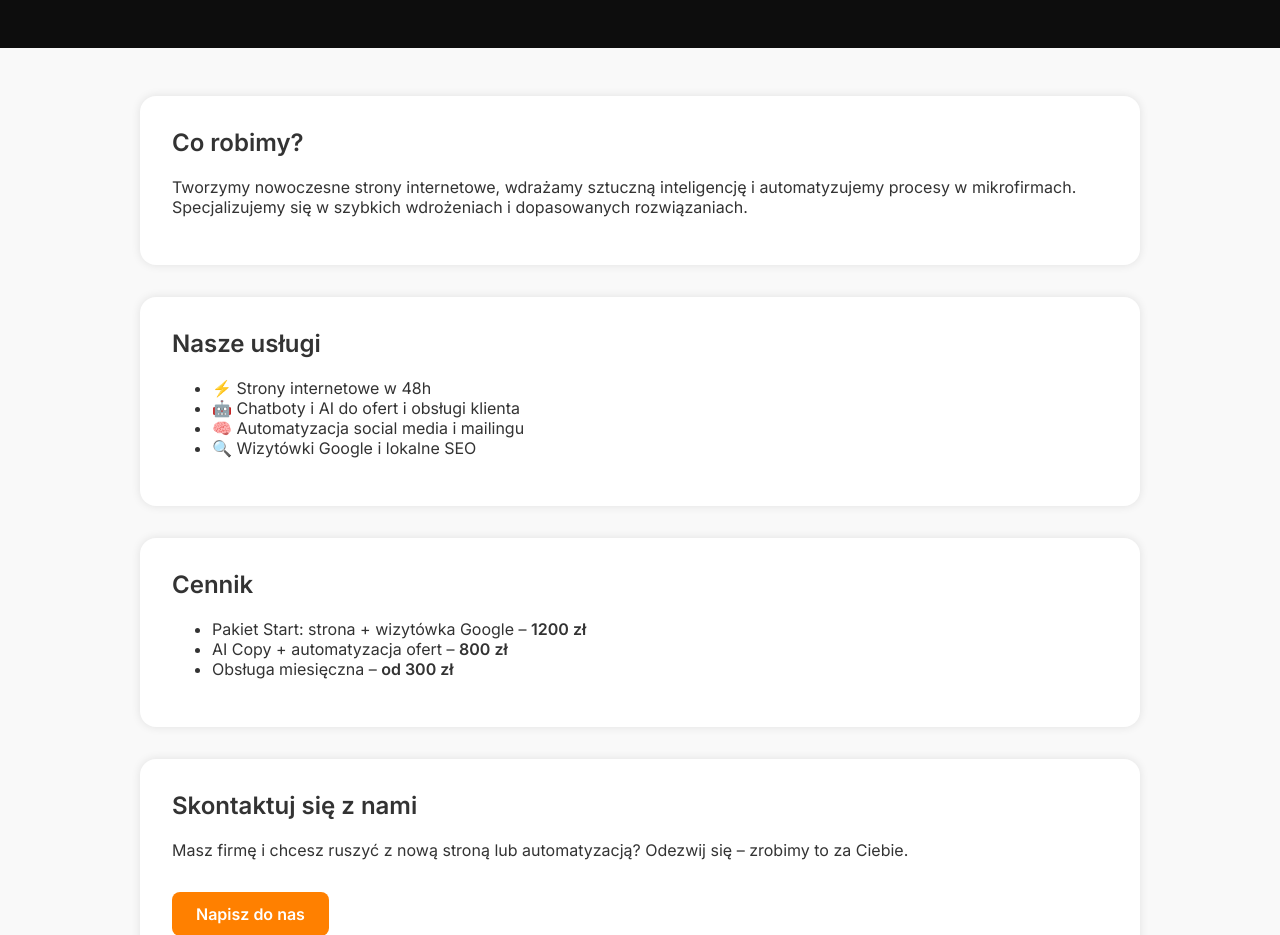
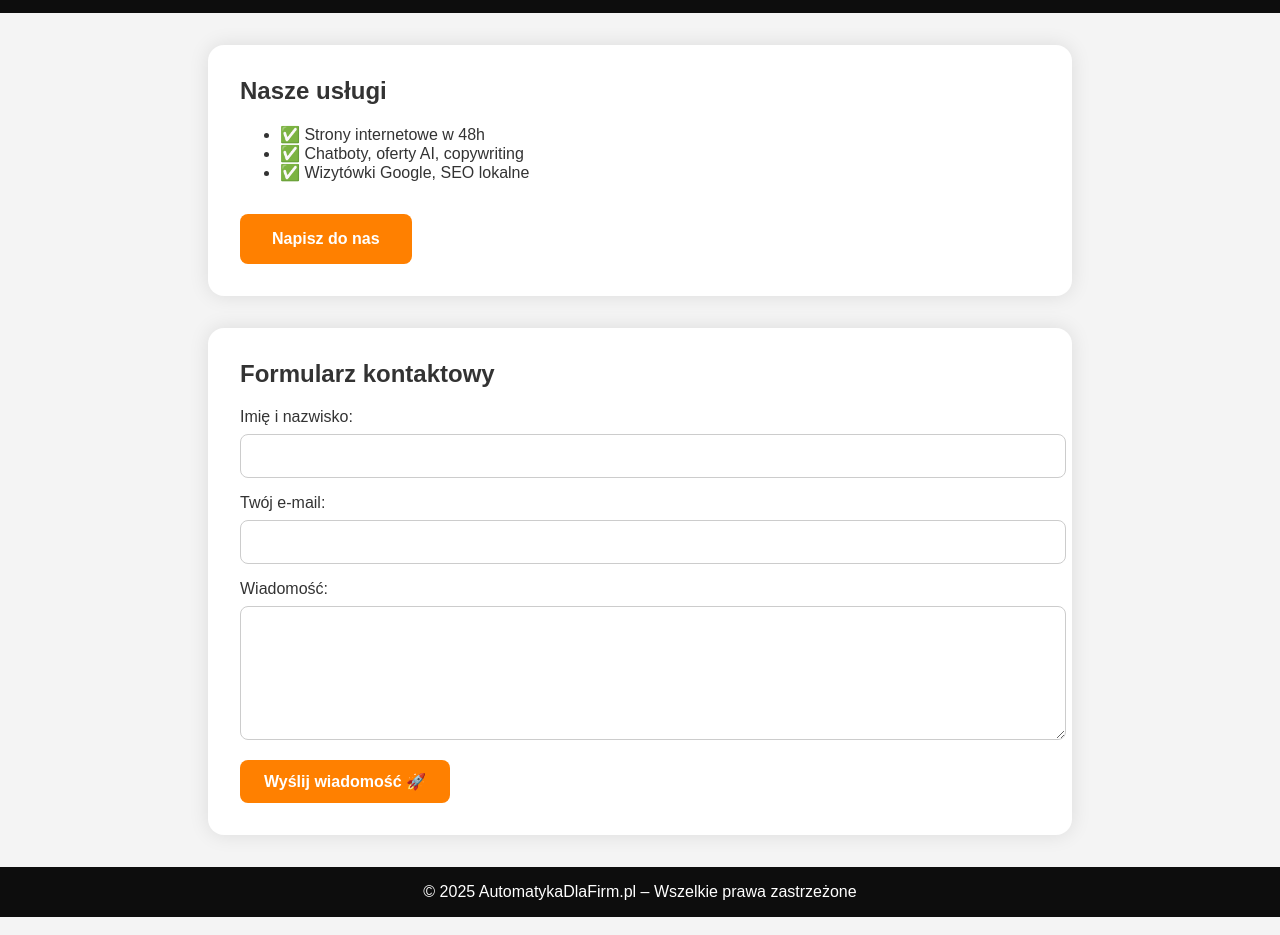
Before and after one commit to Rafson2137/214, a plain HTML site: page index.html in a window 1280 px wide. Shown: the part 143-1078 px from the top of the page. Drawn offline with Linux system fonts and the light colour scheme.

Commit message:
Update index.html

```diff
--- a/index.html
+++ b/index.html
@@ -3,73 +3,53 @@
 <head>
   <meta charset="UTF-8">
   <meta name="viewport" content="width=device-width, initial-scale=1.0">
-  <title>AutomatykaDlaFirm.pl – Nowoczesne Rozwiązania dla Twojego Biznesu</title>
-  <link href="https://fonts.googleapis.com/css2?family=Inter:wght@400;600&display=swap" rel="stylesheet">
+  <title>AutomatykaDlaFirm.pl</title>
   <style>
     body {
+      font-family: 'Arial', sans-serif;
       margin: 0;
-      font-family: 'Inter', sans-serif;
-      background-color: #f9f9f9;
+      padding: 0;
+      background: #f4f4f4;
       color: #333;
     }
     header {
-      background-color: #0d0d0d;
+      background: #0d0d0d;
       color: white;
       padding: 2rem;
       text-align: center;
     }
-    h1 {
-      font-size: 2.5rem;
-      margin-bottom: 0.5rem;
+    .section {
+      max-width: 800px;
+      margin: 2rem auto;
+      background: white;
+      padding: 2rem;
+      border-radius: 1rem;
+      box-shadow: 0 0 20px rgba(0,0,0,0.1);
     }
-    p.subtitle {
-      font-size: 1.2rem;
+    h1, h2 {
       margin-top: 0;
-    }
-    .section {
-      padding: 3rem 1rem;
-      max-width: 1000px;
-      margin: auto;
-    }
-    .card {
-      background-color: white;
-      padding: 2rem;
-      margin-bottom: 2rem;
-      border-radius: 1rem;
-      box-shadow: 0 0 10px rgba(0,0,0,0.1);
-    }
-    .card h2 {
-      margin-top: 0;
-    }
-    footer {
-      background-color: #0d0d0d;
-      color: white;
-      text-align: center;
-      padding: 1rem;
     }
     .cta {
       display: inline-block;
+      background: #ff8000;
+      color: white;
+      padding: 1rem 2rem;
       margin-top: 1rem;
-      padding: 0.75rem 1.5rem;
-      background-color: #ff8000;
-      color: white;
+      border: none;
       border-radius: 0.5rem;
+      font-weight: bold;
       text-decoration: none;
-      font-weight: 600;
+    }
+    form label {
+      display: block;
+      margin: 1rem 0 0.5rem;
     }
     form input, form textarea {
       width: 100%;
       padding: 0.75rem;
-      margin-top: 0.5rem;
       border: 1px solid #ccc;
       border-radius: 0.5rem;
       font-size: 1rem;
-      box-sizing: border-box;
-    }
-    form label {
-      font-weight: 600;
-      margin-top: 1rem;
-      display: block;
     }
     form button {
       margin-top: 1rem;
@@ -83,69 +63,53 @@
       cursor: pointer;
     }
     form button:hover {
-      background-color: #e67000;
+      background-color: #e76f00;
+    }
+    footer {
+      text-align: center;
+      padding: 1rem;
+      background: #0d0d0d;
+      color: white;
+      margin-top: 2rem;
     }
   </style>
 </head>
 <body>
+
   <header>
     <h1>AutomatykaDlaFirm.pl</h1>
-    <p class="subtitle">Strony WWW, AI i automatyzacje dla małych firm – szybko, prosto i skutecznie</p>
+    <p>Tworzymy strony, automaty i AI dla małych firm</p>
   </header>
 
-  <section class="section">
-    <div class="card">
-      <h2>Co robimy?</h2>
-      <p>Tworzymy nowoczesne strony internetowe, wdrażamy sztuczną inteligencję i automatyzujemy procesy w mikrofirmach. Specjalizujemy się w szybkich wdrożeniach i dopasowanych rozwiązaniach.</p>
-    </div>
-
-    <div class="card">
+  <div class="section">
     <h2>Nasze usługi</h2>
     <ul>
-        <li>⚡ Strony internetowe w 48h</li>
-        <li>🤖 Chatboty i AI do ofert i obsługi klienta</li>
-        <li>🧠 Automatyzacja social media i mailingu</li>
-        <li>🔍 Wizytówki Google i lokalne SEO</li>
+      <li>✅ Strony internetowe w 48h</li>
+      <li>✅ Chatboty, oferty AI, copywriting</li>
+      <li>✅ Wizytówki Google, SEO lokalne</li>
     </ul>
-    </div>
-
-    <div class="card">
-      <h2>Cennik</h2>
-      <ul>
-        <li>Pakiet Start: strona + wizytówka Google – <strong>1200 zł</strong></li>
-        <li>AI Copy + automatyzacja ofert – <strong>800 zł</strong></li>
-        <li>Obsługa miesięczna – <strong>od 300 zł</strong></li>
-      </ul>
-    </div>
-
-    <div class="card">
-      <h2>Skontaktuj się z nami</h2>
-      <p>Masz firmę i chcesz ruszyć z nową stroną lub automatyzacją? Odezwij się – zrobimy to za Ciebie.</p>
     <a href="mailto:rafson2137@gmail.com" class="cta">Napisz do nas</a>
   </div>
 
-    <div class="card">
-      <h2>Wyślij wiadomość</h2>
+  <div class="section">
+    <h2>Formularz kontaktowy</h2>
     <form action="https://formspree.io/f/xvgrbqnl" method="POST">
-        <label>Imię i nazwisko
-          <input type="text" name="name" required>
-        </label>
-        <label>Twój e-mail
-          <input type="email" name="_replyto" required>
-        </label>
-        <label>Temat
-          <input type="text" name="subject" required>
-        </label>
-        <label>Wiadomość
-          <textarea name="message" rows="6" required></textarea>
-        </label>
+      <label for="name">Imię i nazwisko:</label>
+      <input type="text" id="name" name="name" required>
+
+      <label for="email">Twój e-mail:</label>
+      <input type="email" id="email" name="_replyto" required>
+
+      <label for="message">Wiadomość:</label>
+      <textarea id="message" name="message" rows="6" required></textarea>
+
       <button type="submit">Wyślij wiadomość 🚀</button>
     </form>
   </div>
-  </section>
 
   <footer>
-    <p>&copy; 2025 AutomatykaDlaFirm.pl – Wszystkie prawa zastrzeżone</p>
+    &copy; 2025 AutomatykaDlaFirm.pl – Wszelkie prawa zastrzeżone
   </footer>
+
 </body>
 </html>
```
Lines whose indentation alone changed are shown as unchanged.
